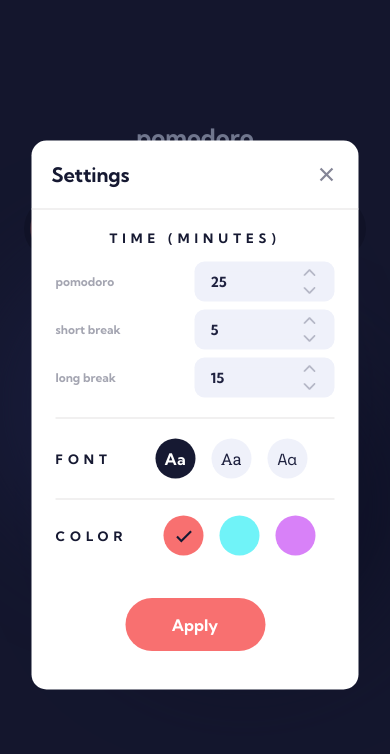
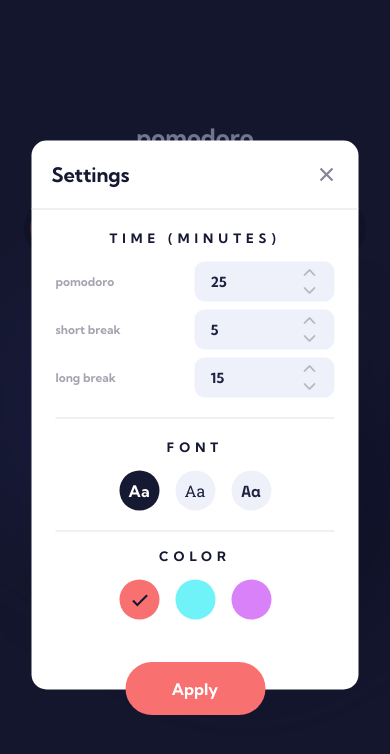
Before and after one commit to Furxx2000/Pomodoro-app, a React (Vite) app: page / in a window 390 px wide. Both pictures are taken after a click on the icon 195 px from the left and 661 px from the top of the page. Shown: the top 754 px of the page. Built offline with nearby package versions, Linux system fonts and the light colour scheme.

Commit message:
Add hover style and tablet style

```diff
--- a/src/components/Layout/Pomodoro.tsx
+++ b/src/components/Layout/Pomodoro.tsx
@@ -17,7 +17,7 @@ export default function Pomodoro() {
         <IoSettingsSharp
           tabIndex={0}
           color='#D7E0FF'
-          className='opacity-50 cursor-pointer outline-none'
+          className='opacity-50 hover:opacity-100 transition ease-in cursor-pointer outline-none'
           size='28px'
           onClick={handleSetDialog}
         />
--- a/src/components/UI/Dialog/Dialog.tsx
+++ b/src/components/UI/Dialog/Dialog.tsx
@@ -30,21 +30,21 @@ export default function Dialog() {
             </div>
           </DialogSetting>
           <DialogSetting title='font'>
-            <div className='flex gap-4 w-full justify-center'>
+            <div className='flex gap-4 w-full justify-center md:justify-end'>
               {fonts.map((font) => (
                 <FontSelector key={font.fontType} font={font} />
               ))}
             </div>
           </DialogSetting>
           <DialogSetting title='color'>
-            <div className='flex gap-4 w-full justify-center'>
+            <div className='flex gap-4 w-full justify-center md:justify-end'>
               {colors.map((color) => (
                 <ColorSelector key={color.colorTheme} theme={color} />
               ))}
             </div>
           </DialogSetting>
         </DialogContent>
-        <div className='absolute left-1/2 translate-x-[-50%] translate-y-[50%]'>
+        <div className='absolute left-1/2 translate-x-[-50%] translate-y-[50%] md:translate-y-[25%]'>
           <ApplyButton />
         </div>
       </DialogContainer>
--- a/src/components/UI/Dialog/DialogContainer.tsx
+++ b/src/components/UI/Dialog/DialogContainer.tsx
@@ -13,7 +13,7 @@ export default function DialogContainer({
       aria-label='Open settings'
       className={`dialog-width h-[549px] bg-white rounded-[15px] fixed top-1/2 left-1/2 translate-x-[-50%] translate-y-[calc(-50%-7px)] ${
         dialog ? '' : 'opacity-0 pointer-events-none'
-      } transition ease-in z-30 md:h-[464px]`}
+      } transition ease-in z-30 md:h-[464px] md:rounded-3xl`}
     >
       {children}
     </div>
--- a/src/components/UI/Dialog/DialogSetting.tsx
+++ b/src/components/UI/Dialog/DialogSetting.tsx
@@ -9,13 +9,19 @@ export default function DialogSetting({
   children,
   column = false,
 }: Props) {
+  const mql = matchMedia('(min-width: 768px)');
+
   return (
     <section
-      className={`flex ${column && 'flex-col'} items-center gap-4 ${
+      className={`flex  ${
+        mql.matches && !column
+          ? 'md:flex-row md:items-center'
+          : 'flex-col md:items-start'
+      } items-center gap-4 ${
         title === 'color'
           ? 'py-4 md:py-6'
           : 'py-5 md:py-6 border-b border-[#E3E1E1]'
-      } md:items-start`}
+      } `}
     >
       <h4 className='text-dark-blue-2'>{title}</h4>
       {children}
--- a/src/components/UI/ModeSwitch/ModeButton.tsx
+++ b/src/components/UI/ModeSwitch/ModeButton.tsx
@@ -8,7 +8,7 @@ interface Props {
 }
 
 const classes = {
-  mode: 'grow grid place-items-center text-sm font-bold rounded-[26.5px] opacity-40 transition ease-in cursor-pointer',
+  mode: 'grow grid place-items-center text-sm font-bold rounded-[26.5px] opacity-40 hover:opacity-100 transition ease-in cursor-pointer',
   active: (isSelected: boolean, theme: string) =>
     isSelected ? `${theme} opacity-100 text-dark-blue-1` : 'text-lilac-blue',
 };
--- a/src/components/UI/Timer/TimerContainer.tsx
+++ b/src/components/UI/Timer/TimerContainer.tsx
@@ -6,7 +6,7 @@ export default function TimerContainer({
   children: React.ReactNode;
 }) {
   return (
-    <div className='absolute grid place-content-center bg-dark-blue-2 rounded-full timer-center-size'>
+    <div className='absolute grid place-content-center bg-dark-blue-2 rounded-full timer-center-size cursor-pointer'>
       {children}
     </div>
   );
--- a/src/components/UI/Timer/TimerState.tsx
+++ b/src/components/UI/Timer/TimerState.tsx
@@ -5,7 +5,7 @@ export default function TimerState() {
 
   return (
     <h3
-      className={`${curTheme.font} tracking-[15px] indent-[15px] md:text-base`}
+      className={`timer-state ${curTheme.font} tracking-[15px] indent-[15px] transition ease-in z-10 md:text-base`}
     >
       {curTheme.isTimerStart ? 'pause' : 'start'}
     </h3>
--- a/src/components/UI/TimerSettings/ColorSelector.tsx
+++ b/src/components/UI/TimerSettings/ColorSelector.tsx
@@ -13,7 +13,7 @@ export default function ColorSelector({ theme }: Props) {
 
   return (
     <button
-      className={`grid place-items-center rounded-full w-10 h-10 transition ease-in ${theme.colorTheme}`}
+      className={`grid place-items-center hover:ring-2 ring-light-gray ring-offset-4 rounded-full w-10 h-10 transition ease-in ${theme.colorTheme}`}
       onClick={() => handleSetColor(theme.colorTheme)}
     >
       {theme.isSelected && <BiCheck color='#161932' size='26px' />}
--- a/src/components/UI/TimerSettings/FontSelector.tsx
+++ b/src/components/UI/TimerSettings/FontSelector.tsx
@@ -9,7 +9,7 @@ interface Props {
 
 const classes = {
   selector:
-    'rounded-full hover:ring-1 ring-light-gray ring-offset-4 w-10 h-10 transition ease-in ',
+    'rounded-full hover:ring-2 ring-light-gray ring-offset-4 w-10 h-10 transition ease-in',
   active: (isSelected: boolean) =>
     isSelected ? 'bg-dark-blue-2 text-white' : 'bg-light-gray text-dark-blue-1',
 };
@@ -20,7 +20,9 @@ export default function FontSelector({ font }: Props) {
   return (
     <button
       className={`${classes.selector} ${classes.active(font.isSelected)} ${
-        font.fontType
+        font.fontType === 'font-serif'
+          ? font.fontType
+          : `${font.fontType} font-bold`
       }`}
       onClick={() => handleSetFont(font.fontType)}
     >
```
